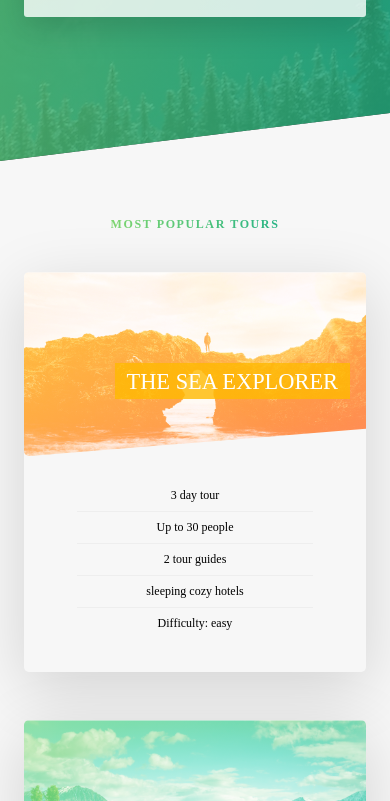
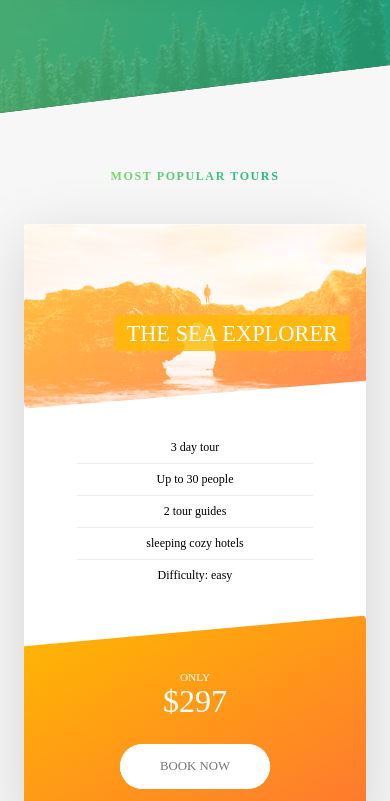
Before and after one commit to Josue-ls/Css-natours, a website: page index.html in a window 390 px wide. Shown: the part 2399-3200 px from the top of the page. Drawn offline with Linux system fonts and the light colour scheme.

Commit message:
refactor: media query added on card component

```diff
--- a/sass/components/_card.scss
+++ b/sass/components/_card.scss
@@ -15,6 +15,10 @@
     backface-visibility: hidden;
     border-radius: 5px;
     box-shadow: 0 2rem 8rem rgba($color-black, 0.15);
+
+    &--front {
+      background-color: $color-white;
+    }
 
     &--back {
       transform: rotateY(180deg);
@@ -151,6 +155,8 @@
     top: 50%;
     left: 50%;
     transform: translate(-50%, -50%);
+    width: 90%;
+    text-align: center;
   }
 
   &__price-box {
@@ -166,4 +172,43 @@
     font-size: 6rem;
     font-weight: 100;
   }
+
+  @include respond(tab-port) {
+    height: auto;
+    border-radius: 3px;
+    background-color: $color-white;
+    box-shadow: 0 2rem 8rem rgba($color-black, 0.15);
+
+    &__side {
+      height: auto;
+      position: relative;
+      box-shadow: none;
+
+      &--back {
+        transform: rotateY(0);
+        --webkit-clip-path: polygon(0 15%, 100% 0, 100% 100%, 0 100%);
+        clip-path: polygon(0 15%, 100% 0, 100% 100%, 0 100%);
+      }
+    }
+
+    &:hover &__side--front {
+      transform: rotateY(0);
+    }
+
+    &__cta {
+      position: relative;
+      top: 0;
+      left: 0;
+      transform: translate(0);
+      width: 100%;
+      padding: 7rem 4rem 4rem 4rem;
+    }
+
+    &__price-box {
+      margin-bottom: 3rem;
+    }
+    &__price-value {
+      font-size: 4rem;
+    }
+  }
 }
```
Also changed, not shown: css/style.css, sass/components/_featurebox.scss (line endings or trailing spaces).
